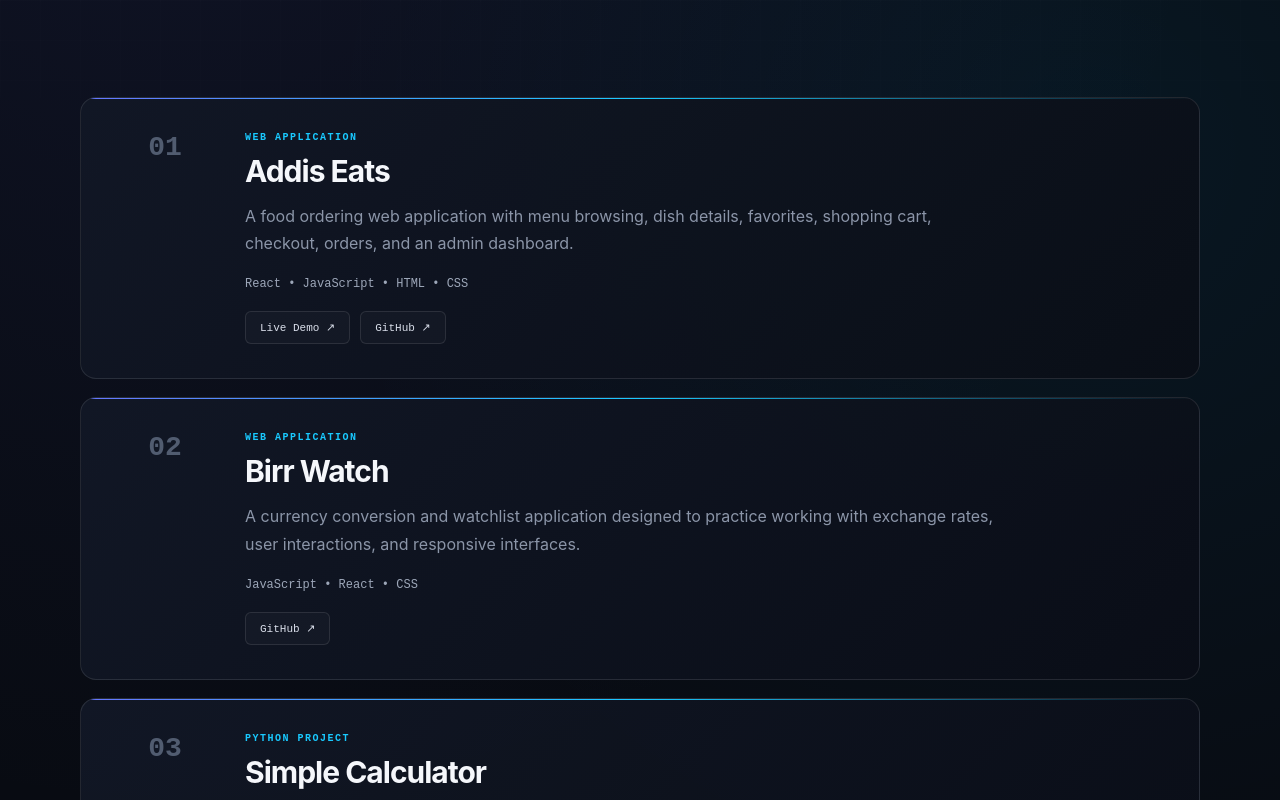
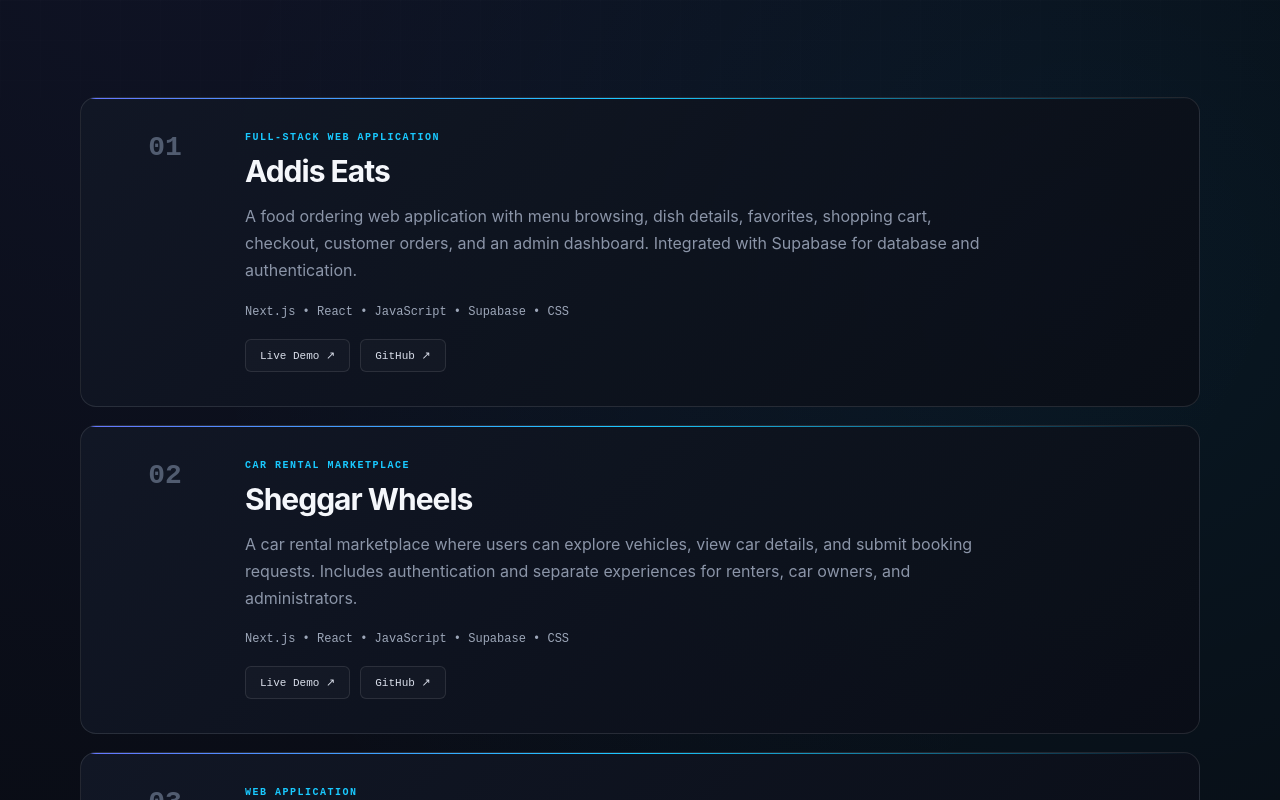
Before and after one commit to Getu-Tesfaye/Getu, a Next.js app in the folder portfolio/: page /projects in a window 1280 px wide. Shown: the part 560-1360 px from the top of the page. Built offline with nearby package versions, Linux system fonts and the light colour scheme.

Commit message:
Add Addis Eats Next.js and Sheggar Wheels projects

```diff
--- a/portfolio/app/projects/page.js
+++ b/portfolio/app/projects/page.js
@@ -1,9 +1,30 @@
+
 import Link from "next/link";
 
 const projects = [
   {
     number: "01",
     title: "Addis Eats",
+    type: "FULL-STACK WEB APPLICATION",
+    description:
+      "A food ordering web application with menu browsing, dish details, favorites, shopping cart, checkout, customer orders, and an admin dashboard. Integrated with Supabase for database and authentication.",
+    technologies: "Next.js • React • JavaScript • Supabase • CSS",
+    live: "https://addis-eats-next.vercel.app/",
+    github: "https://github.com/Getu-Tesfaye/Getu",
+  },
+  {
+    number: "02",
+    title: "Sheggar Wheels",
+    type: "CAR RENTAL MARKETPLACE",
+    description:
+      "A car rental marketplace where users can explore vehicles, view car details, and submit booking requests. Includes authentication and separate experiences for renters, car owners, and administrators.",
+    technologies: "Next.js • React • JavaScript • Supabase • CSS",
+    live: "https://sheggar-wheels-next-project.vercel.app/",
+    github: "https://github.com/Getu-Tesfaye/Getu",
+  },
+  {
+    number: "03",
+    title: "Addis Eats React",
     type: "WEB APPLICATION",
     description:
       "A food ordering web application with menu browsing, dish details, favorites, shopping cart, checkout, orders, and an admin dashboard.",
@@ -12,7 +33,7 @@
     github: "https://github.com/Getu-Tesfaye/Getu",
   },
   {
-    number: "02",
+    number: "04",
     title: "Birr Watch",
     type: "WEB APPLICATION",
     description:
@@ -21,7 +42,7 @@
     github: "https://github.com/Getu-Tesfaye/Getu",
   },
   {
-    number: "03",
+    number: "05",
     title: "Simple Calculator",
     type: "PYTHON PROJECT",
     description:
@@ -30,7 +51,7 @@
     github: "https://github.com/Getu-Tesfaye/Getu",
   },
   {
-    number: "04",
+    number: "06",
     title: "Addis Bank Account System",
     type: "PYTHON PROJECT",
     description:
@@ -39,7 +60,7 @@
     github: "https://github.com/Getu-Tesfaye/Getu",
   },
   {
-    number: "05",
+    number: "07",
     title: "Pharmacy Inventory Tracker",
     type: "PYTHON PROJECT",
     description:
@@ -48,7 +69,7 @@
     github: "https://github.com/Getu-Tesfaye/Getu",
   },
   {
-    number: "06",
+    number: "08",
     title: "Ethio Telecom Website",
     type: "WEBSITE",
     description:
@@ -57,7 +78,7 @@
     github: "https://github.com/Getu-Tesfaye/Getu",
   },
   {
-    number: "07",
+    number: "09",
     title: "Optimizing Signal-to-Noise Ratio Using Adaptive Filters",
     type: "ENGINEERING PROJECT",
     description:
@@ -70,7 +91,6 @@
 export default function Projects() {
   return (
     <main className="projects-page">
-
       <section className="projects-hero">
         <p className="section-label">MY WORK</p>
 
@@ -87,16 +107,13 @@
       </section>
 
       <section className="projects-list">
-
         {projects.map((project) => (
           <article className="project-card" key={project.number}>
-
             <div className="project-number">
               {project.number}
             </div>
 
             <div className="project-info">
-
               <p className="project-type">
                 {project.type}
               </p>
@@ -112,7 +129,6 @@
               </p>
 
               <div className="project-links">
-
                 {project.live && (
                   <a
                     href={project.live}
@@ -130,18 +146,13 @@
                 >
                   GitHub ↗
                 </a>
-
               </div>
-
             </div>
-
           </article>
         ))}
-
       </section>
 
       <section className="projects-cta">
-
         <p className="section-label">NEXT</p>
 
         <h2>Want to know more about me?</h2>
@@ -149,9 +160,7 @@
         <Link href="/experience" className="primary-button">
           View My Experience →
         </Link>
-
       </section>
-
     </main>
   );
 }
```
